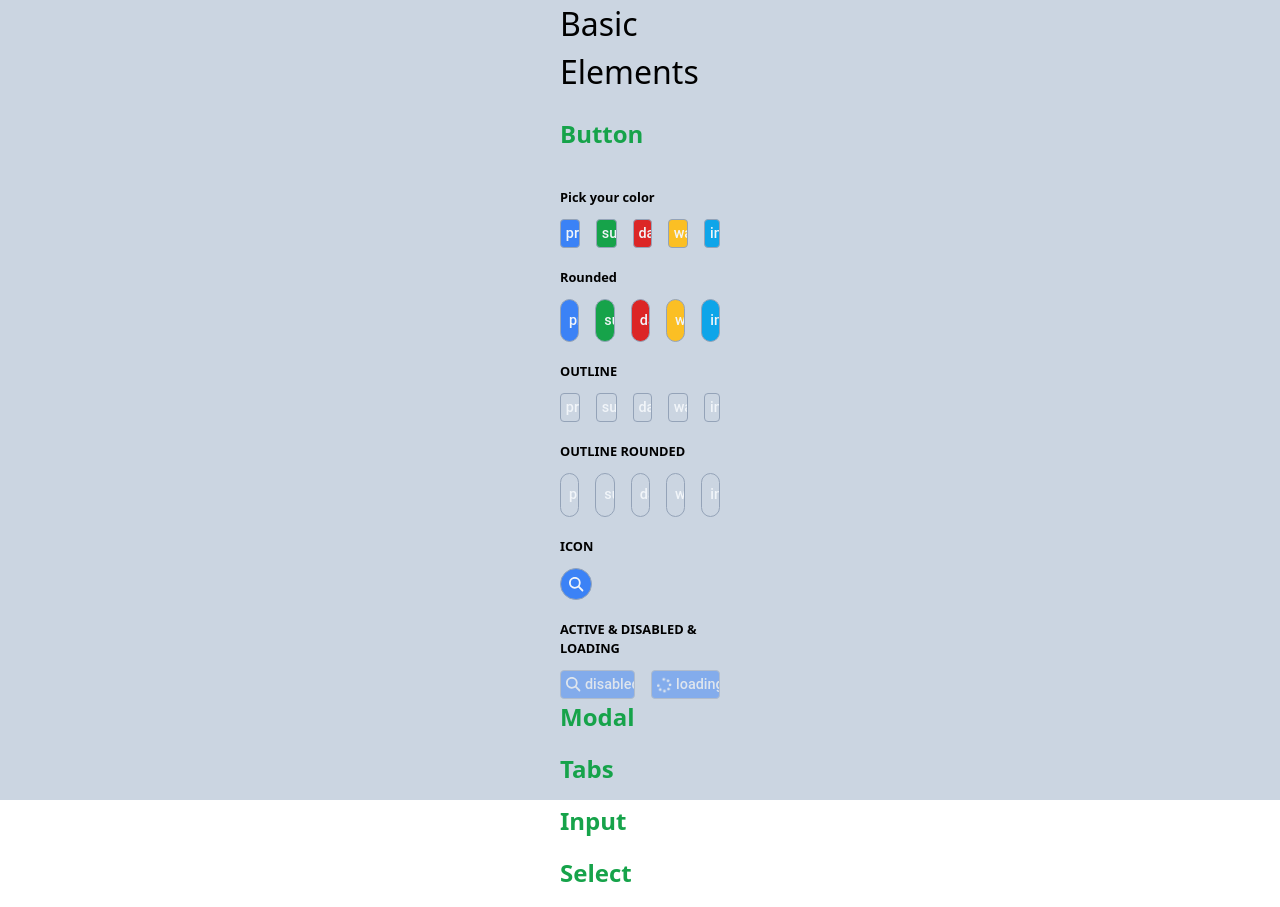
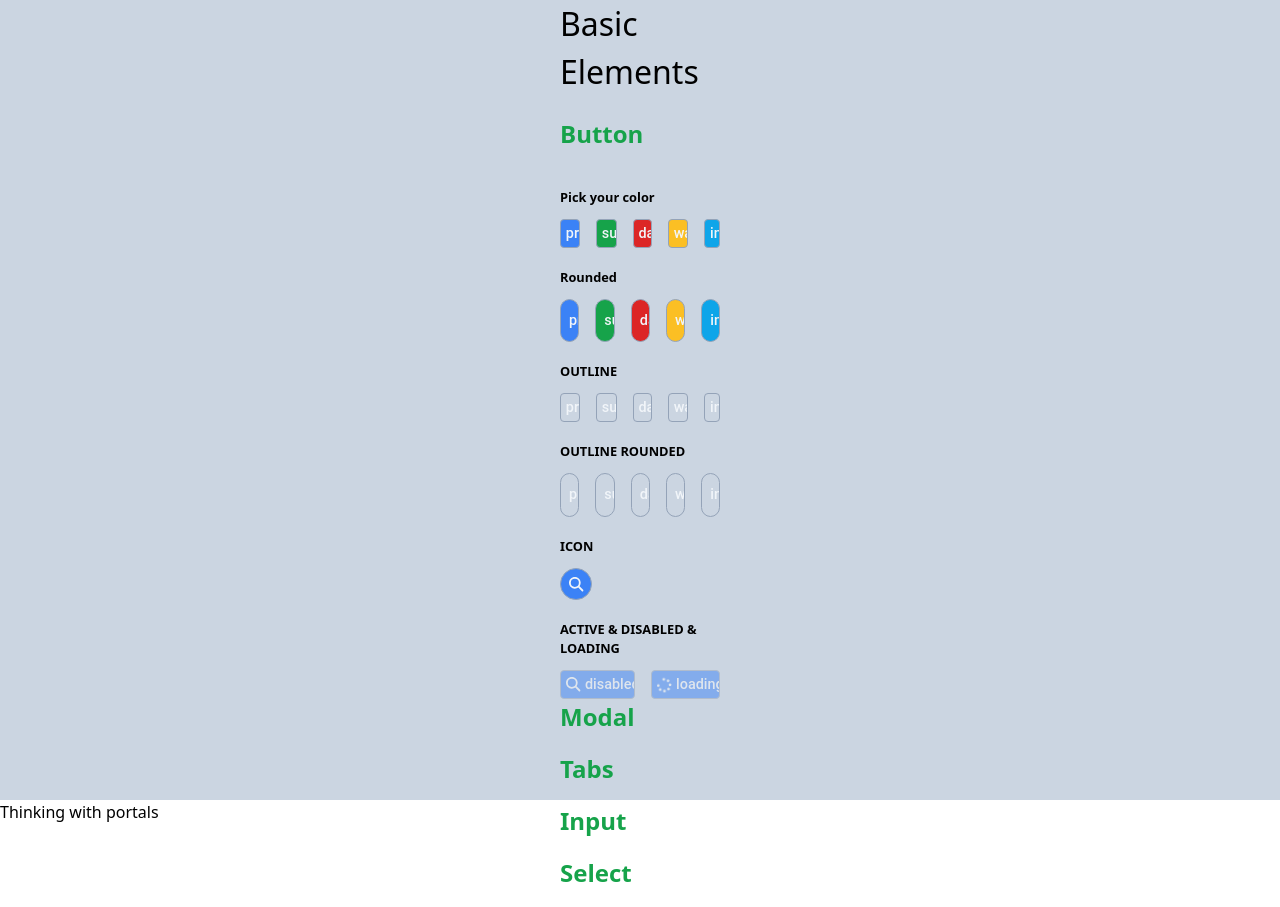
Before and after one commit to dangdinhtai0001/friday-fw-ssr, a Next.js app: page /components in a window 1280 px wide. Built offline with nearby package versions, Linux system fonts and the light colour scheme.

Commit message:
create portal

```diff
--- /dev/null
+++ b/components/_util/portal.ts
@@ -0,0 +1,9 @@
+/**
+ * Test usage export. Do not use in your production
+ */
+export function isBodyOverflowing() {
+  return (
+    document.body.scrollHeight > (window.innerHeight || document.documentElement.clientHeight) &&
+    window.innerWidth > document.body.offsetWidth
+  );
+}
--- /dev/null
+++ b/components/portal/Context.tsx
@@ -0,0 +1,7 @@
+import * as React from 'react';
+
+export type QueueCreate = (appendFunc: VoidFunction) => void;
+
+const OrderContext = React.createContext<QueueCreate | null>(null);
+
+export default OrderContext;
--- /dev/null
+++ b/components/portal/Portal.tsx
@@ -0,0 +1,142 @@
+import * as React from 'react';
+import { createPortal } from 'react-dom';
+import canUseDom from 'rc-util/lib/Dom/canUseDom';
+import { supportRef, useComposeRef } from 'rc-util/lib/ref';
+import OrderContext from './Context';
+import useDom from './useDom';
+import useScrollLocker from './useScrollLocker';
+import { inlineMock } from './mock';
+
+export type ContainerType = Element | DocumentFragment;
+
+export type GetContainer =
+    | string
+    | ContainerType
+    | (() => ContainerType)
+    | false;
+
+export interface PortalProps {
+    /** Customize container element. Default will create a div in document.body when `open` */
+    getContainer?: GetContainer;
+    children?: React.ReactNode;
+    /** Show the portal children */
+    open?: boolean;
+    /** Remove `children` when `open` is `false`. Set `false` will not handle remove process */
+    autoDestroy?: boolean;
+    /** Lock screen scroll when open */
+    autoLock?: boolean;
+
+    /** @private debug name. Do not use in prod */
+    debug?: string;
+}
+
+const getPortalContainer = (getContainer: GetContainer): boolean | null | ContainerType => {
+    if (getContainer === false) {
+        return false;
+    }
+
+    if (!canUseDom() || !getContainer) {
+        return null;
+    }
+
+    if (typeof getContainer === 'string') {
+        return document.querySelector(getContainer);
+    }
+    if (typeof getContainer === 'function') {
+        return getContainer();
+    }
+    return getContainer;
+};
+
+const Portal = React.forwardRef<any, PortalProps>((props, ref) => {
+    const {
+        open,
+        autoLock,
+        getContainer,
+        debug,
+        autoDestroy = true,
+        children,
+    } = props;
+
+    const [shouldRender, setShouldRender] = React.useState(open);
+    const [mounted, setMounted] = React.useState(false);
+
+    const mergedRender = shouldRender || open;
+
+    // ====================== Should Render ======================
+    React.useEffect(() => {
+        if (autoDestroy || open) {
+            setShouldRender(open);
+        }
+    }, [open, autoDestroy]);
+
+    // ======================== Container ========================
+    const [innerContainer, setInnerContainer] = React.useState<
+        ContainerType | boolean | null
+    >(getPortalContainer(getContainer!));
+
+    React.useEffect(() => {
+        const customizeContainer = getPortalContainer(getContainer!);
+
+        // Tell component that we check this in effect which is safe to be `null`
+        setInnerContainer(customizeContainer ?? null);
+    });
+
+    const [defaultContainer, queueCreate] = useDom(
+        mergedRender && !innerContainer,
+        debug,
+    );
+    const mergedContainer = innerContainer ?? defaultContainer;
+
+    // ========================= Locker ==========================
+    useScrollLocker(
+        autoLock &&
+        open &&
+        canUseDom() &&
+        (mergedContainer === defaultContainer ||
+            mergedContainer === document.body),
+    );
+
+    // =========================== Ref ===========================
+    let childRef: React.Ref<any> = null;
+
+    if (children && supportRef(children) && ref) {
+        ({ ref: childRef } = children as any);
+    }
+
+    const mergedRef = useComposeRef(childRef, ref);
+
+    // ========================= Render ==========================
+    // Do not render when nothing need render
+    // When innerContainer is `undefined`, it may not ready since user use ref in the same render
+    if (!mergedRender || !canUseDom() || innerContainer === undefined) {
+        return null;
+    }
+
+    // Render inline
+    const renderInline = mergedContainer === false || inlineMock();
+
+    let reffedChildren = children;
+    if (ref) {
+        reffedChildren = React.cloneElement(children as any, {
+            ref: mergedRef,
+        });
+    }
+
+    React.useEffect(() => {
+        setMounted(true);
+    }, [mergedContainer]);
+
+    return open && mounted ? <OrderContext.Provider value={queueCreate}>
+        {renderInline
+            ? reffedChildren
+            : createPortal(reffedChildren, mergedContainer)}
+    </OrderContext.Provider> : null;
+
+});
+
+if (process.env.NODE_ENV !== 'production') {
+    Portal.displayName = 'Portal';
+}
+
+export default Portal;
--- /dev/null
+++ b/components/portal/mock.ts
@@ -0,0 +1,8 @@
+export let inline = false;
+
+export function inlineMock(nextInline?: boolean) {
+  if (typeof nextInline === 'boolean') {
+    inline = nextInline;
+  }
+  return inline;
+}
--- /dev/null
+++ b/components/portal/useDom.tsx
@@ -0,0 +1,81 @@
+import * as React from 'react';
+import useLayoutEffect from 'rc-util/lib/hooks/useLayoutEffect';
+import canUseDom from 'rc-util/lib/Dom/canUseDom';
+import OrderContext from './Context';
+import type { QueueCreate } from './Context';
+
+const EMPTY_LIST = [];
+
+/**
+ * Will add `div` to document. Nest call will keep order
+ * @param render Render DOM in document
+ */
+export default function useDom(
+    render?: boolean,
+    debug?: string,
+): [HTMLDivElement | null, QueueCreate] {
+
+    const craeteDefaultEle = () => {
+        if (!canUseDom()) {
+            return null;
+        }
+
+        const defaultEle = document.createElement('div');
+
+        if (process.env.NODE_ENV !== 'production' && debug) {
+            defaultEle.setAttribute('data-debug', debug);
+        }
+
+        return defaultEle;
+    }
+    const [ele] = React.useState(craeteDefaultEle());
+
+    // ========================== Order ==========================
+    const queueCreate = React.useContext(OrderContext);
+    const [queue, setQueue] = React.useState<VoidFunction[]>(EMPTY_LIST);
+
+    const mergedQueueCreate =
+        queueCreate ||
+        ((appendFn: VoidFunction) => {
+            setQueue(origin => {
+                const newQueue = [appendFn, ...origin];
+                return newQueue;
+            });
+        });
+
+    // =========================== DOM ===========================
+    function append() {
+        if (ele && !ele.parentElement) {
+            document.body.appendChild(ele);
+        }
+    }
+
+    function cleanup() {
+        if (ele) {
+            ele.parentElement?.removeChild(ele);
+        }
+    }
+
+    useLayoutEffect(() => {
+        if (render) {
+            if (queueCreate) {
+                queueCreate(append);
+            } else {
+                append();
+            }
+        } else {
+            cleanup();
+        }
+
+        return cleanup;
+    }, [render]);
+
+    useLayoutEffect(() => {
+        if (queue.length) {
+            queue.forEach(appendFn => appendFn());
+            setQueue(EMPTY_LIST);
+        }
+    }, [queue]);
+
+    return [ele, mergedQueueCreate];
+}
--- /dev/null
+++ b/components/portal/useScrollLocker.tsx
@@ -0,0 +1,41 @@
+import * as React from 'react';
+import { updateCSS, removeCSS } from 'rc-util/lib/Dom/dynamicCSS';
+import useLayoutEffect from 'rc-util/lib/hooks/useLayoutEffect';
+import getScrollBarSize from 'rc-util/lib/getScrollBarSize';
+import { isBodyOverflowing } from '../_util/portal';
+
+const UNIQUE_ID = `rc-util-locker-${Date.now()}`;
+
+let uuid = 0;
+
+export default function useScrollLocker(
+    lock?: boolean,
+) {
+    const mergedLock = !!lock;
+    const [id] = React.useState(() => {
+        uuid += 1;
+        return `${UNIQUE_ID}_${uuid}`;
+    });
+
+    useLayoutEffect(() => {
+        if (mergedLock) {
+            const scrollbarSize = getScrollBarSize();
+            const isOverflow = isBodyOverflowing();
+
+            updateCSS(
+                `
+html body {
+  overflow-y: hidden;
+  ${isOverflow ? `width: calc(100% - ${scrollbarSize}px);` : ''}
+}`,
+                id,
+            );
+        } else {
+            removeCSS(id);
+        }
+
+        return () => {
+            removeCSS(id);
+        };
+    }, [mergedLock, id]);
+}
--- a/modules/components/index.tsx
+++ b/modules/components/index.tsx
@@ -1,4 +1,5 @@
 import ButtonContainer from "./ButtonContainer";
+import Portal from "@components/portal/Portal";
 
 export interface ComponentPageProps { }
 
@@ -12,6 +13,17 @@ const Page = (props: ComponentPageProps) => {
         <ButtonContainer />
         {/* ================================================================================= */}
         <div className="mb-4 text-[1.5rem] font-[600] text-th-success">Modal</div>
+        <Portal
+          open={true}
+          autoDestroy={false}
+          autoLock={true}
+          // getContainer={'portal'}
+        >
+          <div className="z-[100]">
+            <p>Thinking with portals</p>
+          </div>
+        </Portal>
+
         {/* ================================================================================= */}
         <div className="mb-4 text-[1.5rem] font-[600] text-th-success">Tabs</div>
         {/* ================================================================================= */}
--- a/package.json
+++ b/package.json
@@ -18,6 +18,7 @@
     "classnames": "^2.3.2",
     "next": "12.3.1",
     "next-themes": "^0.2.1",
+    "rc-util": "^5.24.4",
     "react": "18.2.0",
     "react-dom": "18.2.0",
     "react-is": "^18.2.0",
```
Also changed, not shown: components/dialog/README.md, 1 other file (tests, documents, lock files or other folders).
